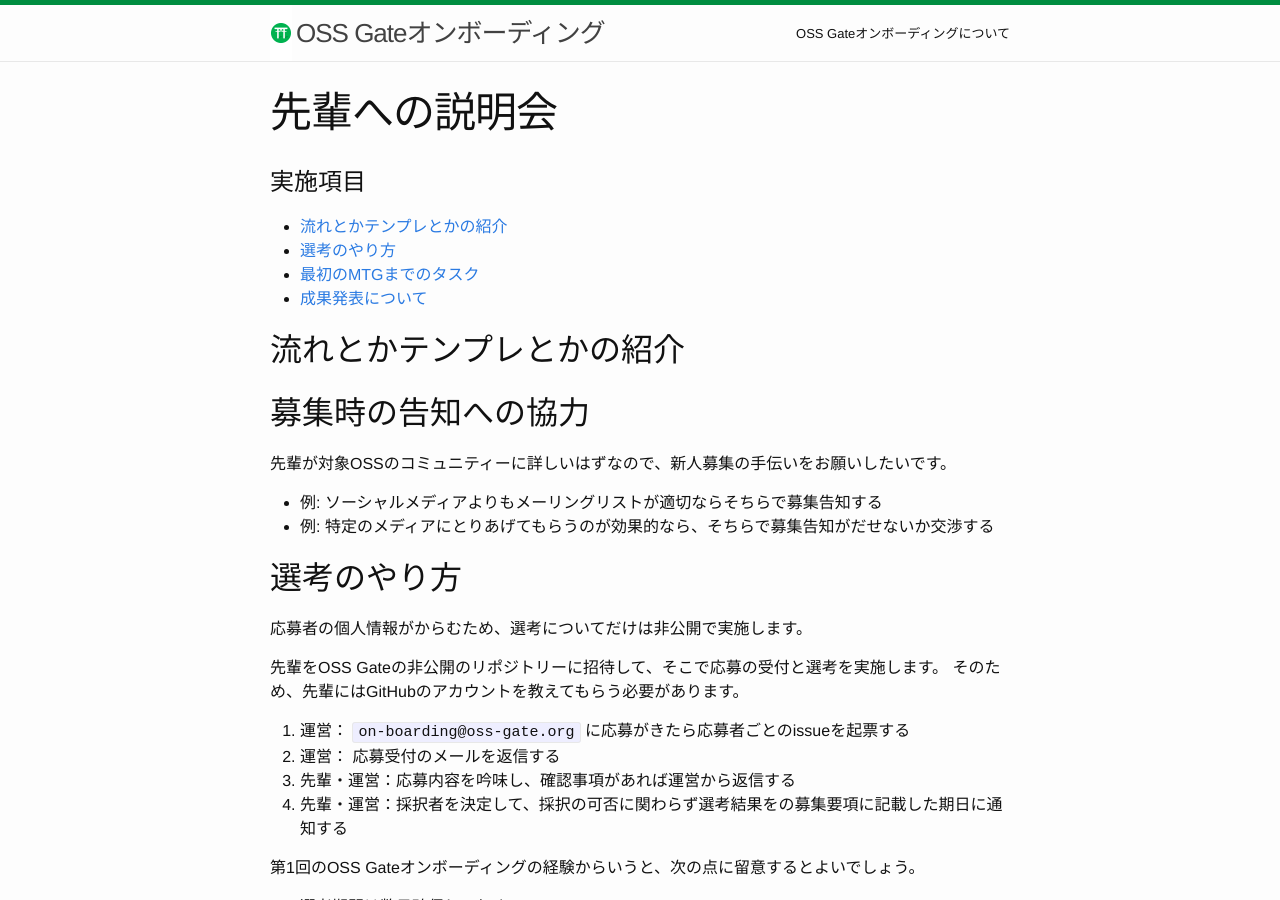
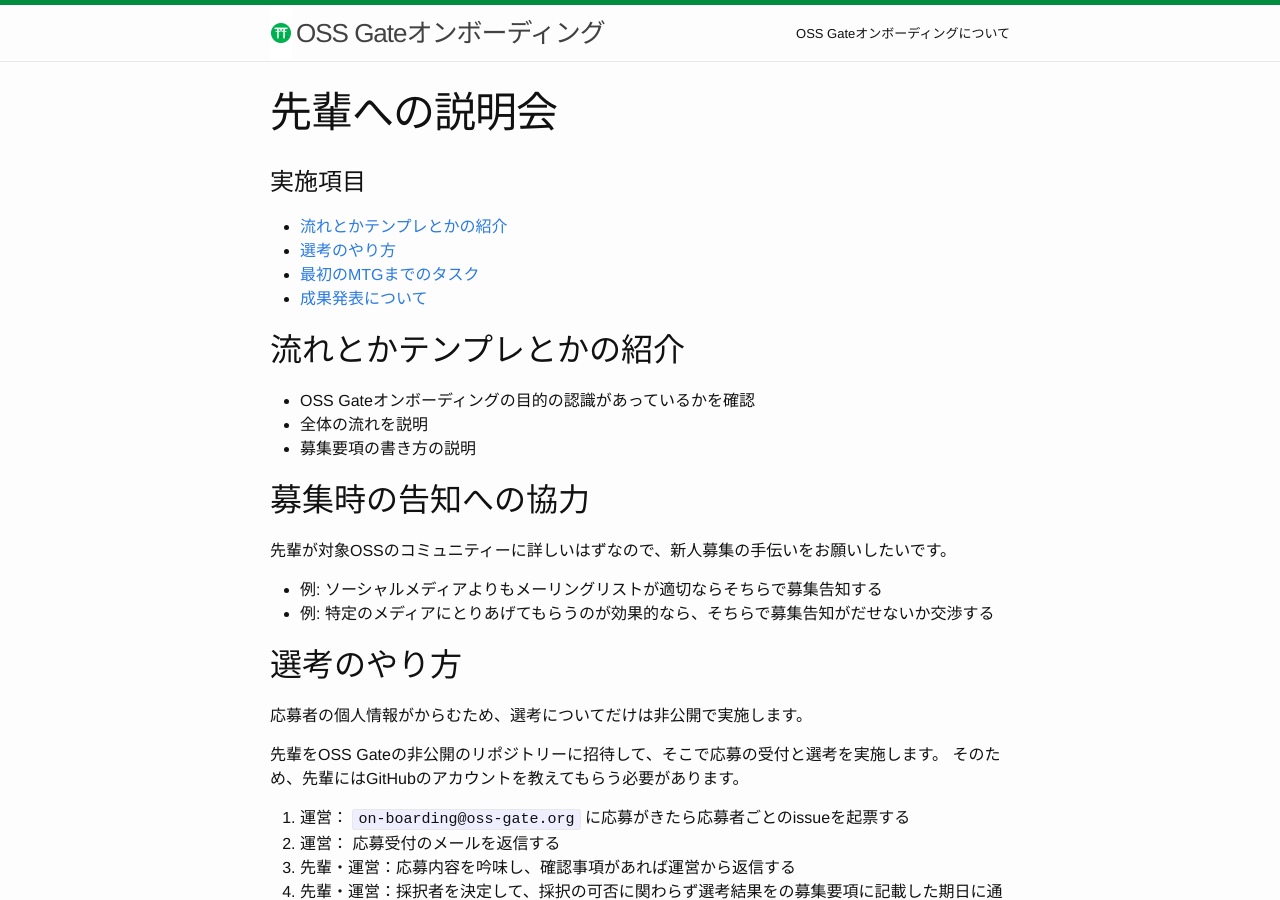
Before and after one commit to oss-gate/on-boarding, a Jekyll site: the page built from process/briefing/mentor.md, in a window 1280 px wide and 900 px high. Built offline with Jekyll 4.4.1, drawn with Linux system fonts in a browser that asks for light colours; Markdown is read by kramdown in place of the engine named in the settings; comment, search, counter and statistics services are not loaded.

Commit message:
Add actual example for flow

```diff
--- a/process/briefing/mentor.md
+++ b/process/briefing/mentor.md
@@ -11,6 +11,10 @@ title: 先輩への説明会
 * [成果発表について](#presentation)
 
 ## <span id="flow">流れとかテンプレとかの紹介</span>
+
+* OSS Gateオンボーディングの目的の認識があっているかを確認
+* 全体の流れを説明
+* 募集要項の書き方の説明
 
 ## <span id="application">募集時の告知への協力</span>
 
```
